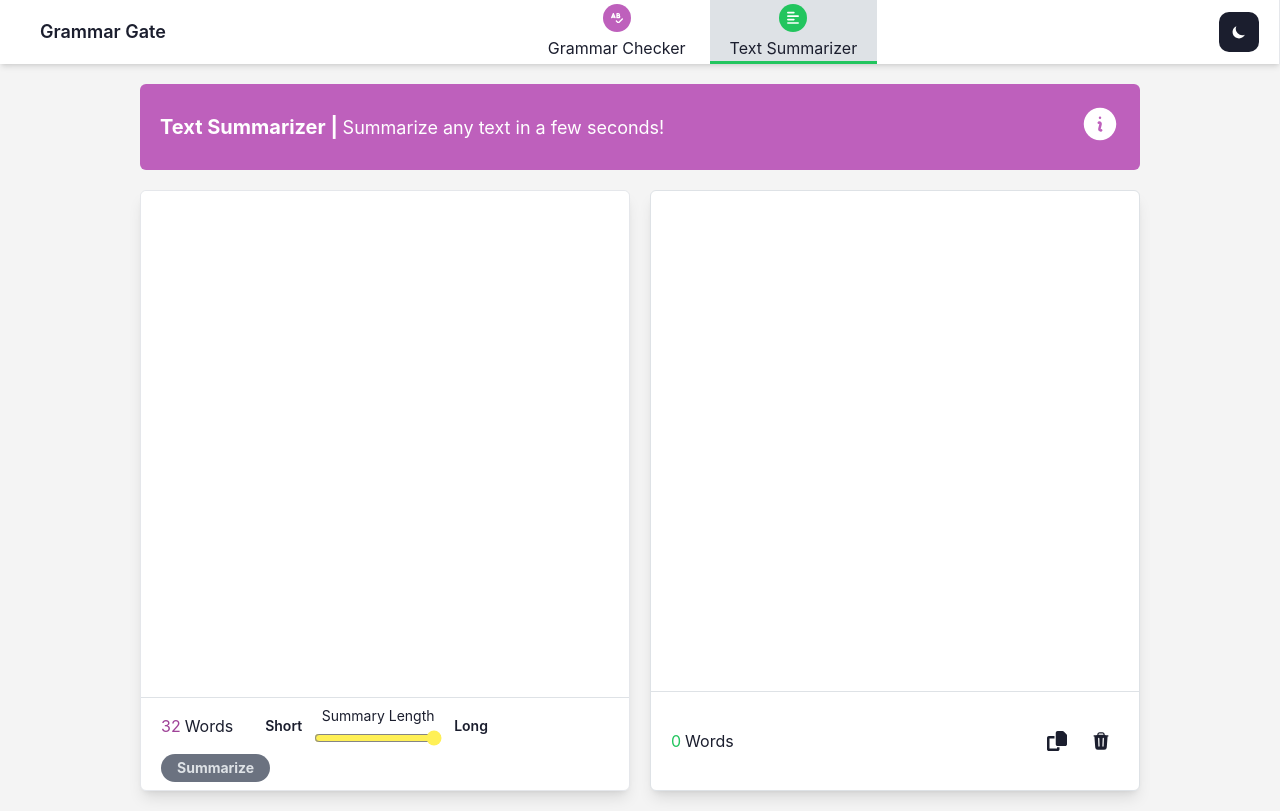
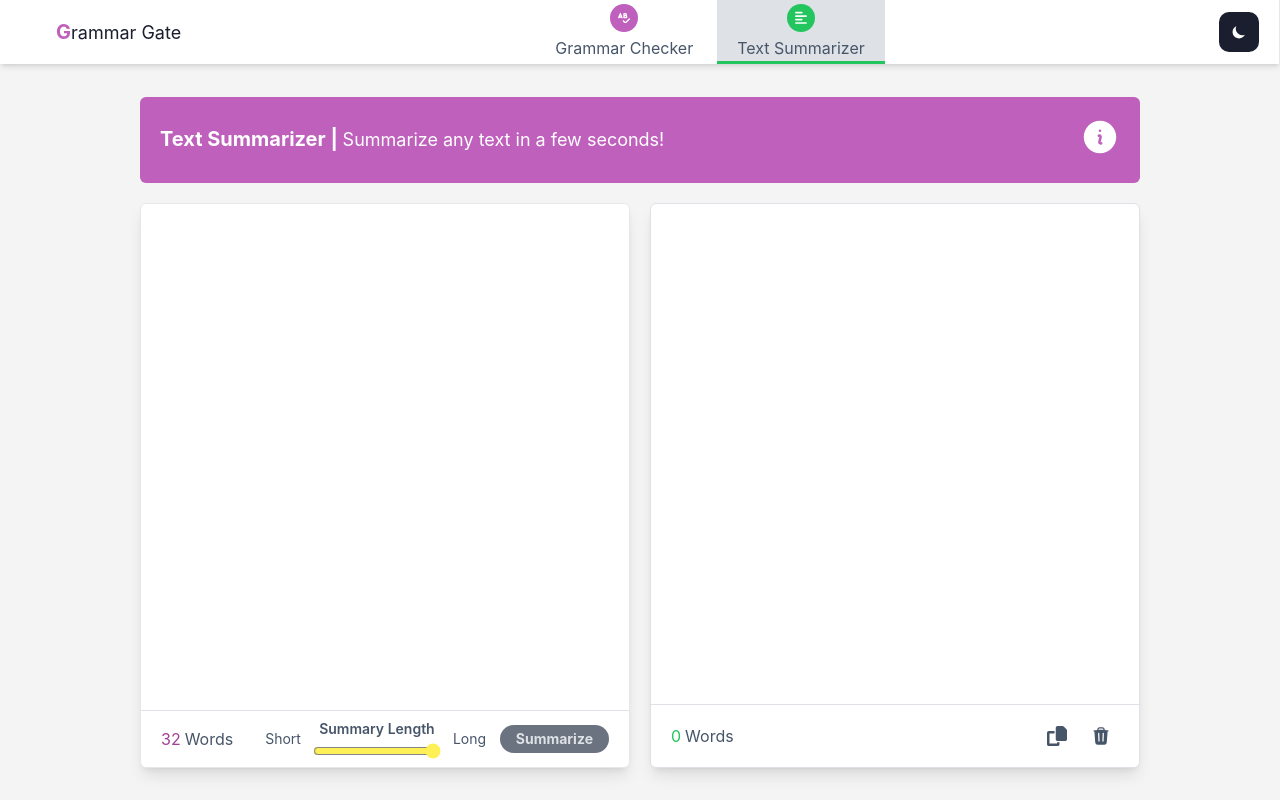
Before and after one commit to GabrielCarames/grammar-gate, a Next.js app: page /text-summarizer in a window 1280 px wide. Built offline with nearby package versions, Linux system fonts and the light colour scheme; no server answers.

Commit message:
feat: use new text gray color

```diff
--- a/src/components/Aside.tsx
+++ b/src/components/Aside.tsx
@@ -9,7 +9,9 @@ export default function Aside() {
     <aside className="w-full md:w-96 md:max-h-screen bg-white dark:bg-gray-1 text-gray-1 dark:text-white p-5 shadow-lg">
       <h2 className="text-base lg:text-lg mb-10">General corrections</h2>
       {corrections?.corrections?.length === 0 && (
-        <p className="text-center text-sm lg:text-base">No corrections available. Well done!</p>
+        <p className="text-center text-sm lg:text-base text-[#475569] dark:text-white">
+          No corrections available. Well done!
+        </p>
       )}
       <ul className="h-max md:h-[calc(100%-100px)] flex flex-col gap-5 overflow-y-auto">
         {corrections?.corrections?.map((correction: CorrectionProps) => (
--- a/src/components/GrammarChecker/GrammarCheckerTextarea.tsx
+++ b/src/components/GrammarChecker/GrammarCheckerTextarea.tsx
@@ -23,7 +23,7 @@ export default function GrammarCheckerTextarea({
   return (
     <div className="relative w-full px-5">
       <div
-        className="text-transparent caret-white absolute inset-0 bg-transparent w-full max-h-[250px] md:max-h-[500px] h-max md:h-screen outline-none resize-none p-5 text-base lg:text-lg text-gray-1 dark:text-white"
+        className="text-transparent caret-white absolute inset-0 bg-transparent w-full max-h-[250px] md:max-h-[500px] h-max md:h-screen outline-none resize-none p-5 text-base lg:text-lg text-text-gray dark:text-white"
         spellCheck={false}
       >
         <Highlighter
@@ -35,7 +35,7 @@ export default function GrammarCheckerTextarea({
         />
       </div>
       <textarea
-        className="relative w-full max-h-[250px] md:max-h-[500px] bg-gray-1 h-max md:h-screen outline-none resize-none pt-5 text-base lg:text-lg bg-transparent text-gray-1 dark:text-white"
+        className="relative w-full max-h-[250px] md:max-h-[500px] bg-gray-1 h-max md:h-screen outline-none resize-none pt-5 text-base lg:text-lg bg-transparent text-text-gray dark:text-white"
         name="text"
         cols={30}
         rows={10}
--- a/src/components/GrammarGateItem.tsx
+++ b/src/components/GrammarGateItem.tsx
@@ -3,7 +3,7 @@ import Link from "next/link"
 const Item = ({ children, className }: { children: React.ReactNode; className: string }) => {
   return (
     <li
-      className={`h-full rounded-md dark:duration-0 text-gray-1 dark:text-white hover:bg-white-2 dark:hover:bg-gray-3 duration-150 ${className}`}
+      className={`h-full rounded-md dark:duration-0 text-text-gray dark:text-white hover:bg-white-2 dark:hover:bg-gray-3 duration-150 ${className}`}
     >
       {children}
     </li>
--- a/src/components/Navbar.tsx
+++ b/src/components/Navbar.tsx
@@ -12,9 +12,10 @@ export default function Navbar() {
     <section className="w-full h-max bg-white dark:bg-gray-1 border-r dark:border-r-gray-2 mb-5 2xl:mb-0 shadow-md">
       <div className="w-full h-full flex flex-wrap lg:flex-row md:flex-nowrap items-center justify-center lg:justify-start md:px-5">
         <div className="w-full md:max-w-max flex justify-between py-2 border-b-[0.5px] md:border-none border-white-2 dark:border-gray-3 px-5">
-          <Link href="/">
-            <h2 className="text-base md:text-lg font-semibold text-gray-1 dark:text-white">
-              Grammar Gate
+          <Link href="/" className="w-max">
+            <h2 className="text-base md:text-lg text-gray-1 dark:text-white relative pl-4">
+              <span className="text-pink-1 font-bold text-xl">G</span>
+              rammar Gate
             </h2>
           </Link>
           <ThemeButton />
--- a/src/components/SummarizedText.tsx
+++ b/src/components/SummarizedText.tsx
@@ -17,7 +17,7 @@ SummarizedText.SummarizedTextContent = function SummarizedTextContent() {
   const { loading } = useAxios()
 
   return (
-    <div className="max-h-[250px] lg:max-h-[500px] h-max md:h-screen p-5 text-base lg:text-lg text-gray-1 dark:text-white">
+    <div className="max-h-[250px] lg:max-h-[500px] h-max md:h-screen p-5 text-base lg:text-lg text-text-gray dark:text-white">
       {loading ? (
         <div className="flex flex-col gap-2 w-full max-h-[240px] md:max-h-[490px] bg-white dark:bg-gray-1 h-max md:h-screen text-base lg:text-lg animate-pulse">
           <div className="w-full h-5 bg-white-2 dark:bg-gray-2 rounded-md"></div>
@@ -45,7 +45,7 @@ SummarizedText.SummarizedTextFooter = function SummarizedTextFooter() {
   const { summary, setSummary } = useSummaryContext()
 
   return (
-    <footer className="h-full flex items-center py-2 px-5 border-t-[.5px] border-white-2 dark:border-gray-2 text-gray-1 dark:text-white">
+    <footer className="h-full flex items-center py-2 px-5 border-t-[.5px] border-white-2 dark:border-gray-2 text-text-gray dark:text-white">
       <div className="w-full flex justify-between">
         <div className="border-[.5px] dark:border-gray-2 sm:border-none sm:p-0 p-1 px-1 rounded-md flex items-center">
           <TextareaSpan
@@ -59,13 +59,13 @@ SummarizedText.SummarizedTextFooter = function SummarizedTextFooter() {
             className="rounded-full p-2 hover:bg-white-2 dark:hover:bg-pink-1 duration-150"
             onClick={() => navigator.clipboard.writeText(summary)}
           >
-            <CopyIcon className="w-5 h-5 !fill-gray-1 dark:!fill-white" />
+            <CopyIcon className="w-5 h-5 !fill-text-gray dark:!fill-white" />
           </button>
           <button
             className="rounded-full p-2 hover:bg-white-2 dark:hover:bg-pink-1 duration-150"
             onClick={() => setSummary("")}
           >
-            <TrashIcon className="w-5 h-5 text-white !fill-gray-1 dark:!fill-white" />
+            <TrashIcon className="w-5 h-5 text-white !fill-text-gray dark:!fill-white" />
           </button>
         </div>
       </div>
--- a/src/components/SummaryLength.tsx
+++ b/src/components/SummaryLength.tsx
@@ -1,9 +1,9 @@
 export default function SummaryLength() {
   return (
-    <div className="flex items-center gap-3 border-[.5px] dark:border-gray-2 sm:border-none sm:p-0 p-1 sm:px-3 rounded-md text-sm md:text-md text-gray-1 dark:text-white">
-      <span className="font-semibold">Short</span>
+    <div className="flex items-center gap-3 border-[.5px] dark:border-gray-2 sm:border-none sm:p-0 p-1 sm:px-3 rounded-md text-sm md:text-md text-text-gray dark:text-white">
+      <span>Short</span>
       <div className="flex flex-col items-center gap-1">
-        <span>Summary Length</span>
+        <span className="font-semibold">Summary Length</span>
         <input
           className="cursor-pointer w-32 accent-yellow-1"
           type="range"
@@ -13,7 +13,7 @@ export default function SummaryLength() {
           step="1"
         />
       </div>
-      <span className="font-semibold">Long</span>
+      <span>Long</span>
     </div>
   )
 }
--- a/src/components/TextSummarizer/SummarizerTextareaFooter.tsx
+++ b/src/components/TextSummarizer/SummarizerTextareaFooter.tsx
@@ -12,7 +12,7 @@ export default function SummarizerTextareaFooter({
   return (
     <footer className="w-full h-max flex flex-wrap flex-col sm:flex-row justify-center gap-y-2 sm:justify-between items-center px-0 sm:px-5 py-2 border-t-[.5px] border-white-2 dark:border-gray-2">
       <div className="h-max flex xs:justify-center gap-1 xs:gap-5 md:justify-start">
-        <div className="border-[.5px] dark:border-gray-2 sm:border-none sm:p-0 p-1 px-1 rounded-md flex items-center text-gray-1 dark:text-white">
+        <div className="border-[.5px] dark:border-gray-2 sm:border-none sm:p-0 p-1 px-1 rounded-md flex items-center text-text-gray dark:text-white">
           <TextareaSpan text="Words" data={32} />
         </div>
         <SummaryLength />
--- a/src/components/TextSummarizer/TextSummarizerTextareaWrapper.tsx
+++ b/src/components/TextSummarizer/TextSummarizerTextareaWrapper.tsx
@@ -8,7 +8,7 @@ export default function TextSummarizerTextareaWrapper() {
     <section className="md:flex-1 w-full border dark:border-gray-2 bg-white dark:bg-gray-1 rounded-md shadow-lg">
       <form onSubmit={handleSubmit}>
         <textarea
-          className="w-full max-h-[250px] lg:max-h-[500px] bg-white dark:bg-gray-1 text-gray-1 dark:text-white h-max md:h-screen rounded-md outline-none resize-none p-5 text-base lg:text-lg"
+          className="w-full max-h-[250px] lg:max-h-[500px] bg-white dark:bg-gray-1 text-text-gray dark:text-white h-max md:h-screen rounded-md outline-none resize-none p-5 text-base lg:text-lg"
           name="textarea"
           cols={30}
           rows={10}
--- a/src/components/TextareaFooter.tsx
+++ b/src/components/TextareaFooter.tsx
@@ -6,7 +6,7 @@ export default function TextareaFooter({ loading }: { loading: boolean }) {
   const { corrections, wordsCount, correctionsCount, fixEverything } = useTextareaFooter()
 
   return (
-    <div className="w-full h-12 flex justify-between items-center px-5 text-sm md:text-base text-gray-1 dark:text-white">
+    <div className="w-full h-12 flex justify-between items-center px-5 text-sm md:text-base text-text-gray dark:text-white">
       <TextareaSpan text="Words" data={wordsCount()} />
       <Button
         disabled={corrections.corrections.length <= 0}
```
